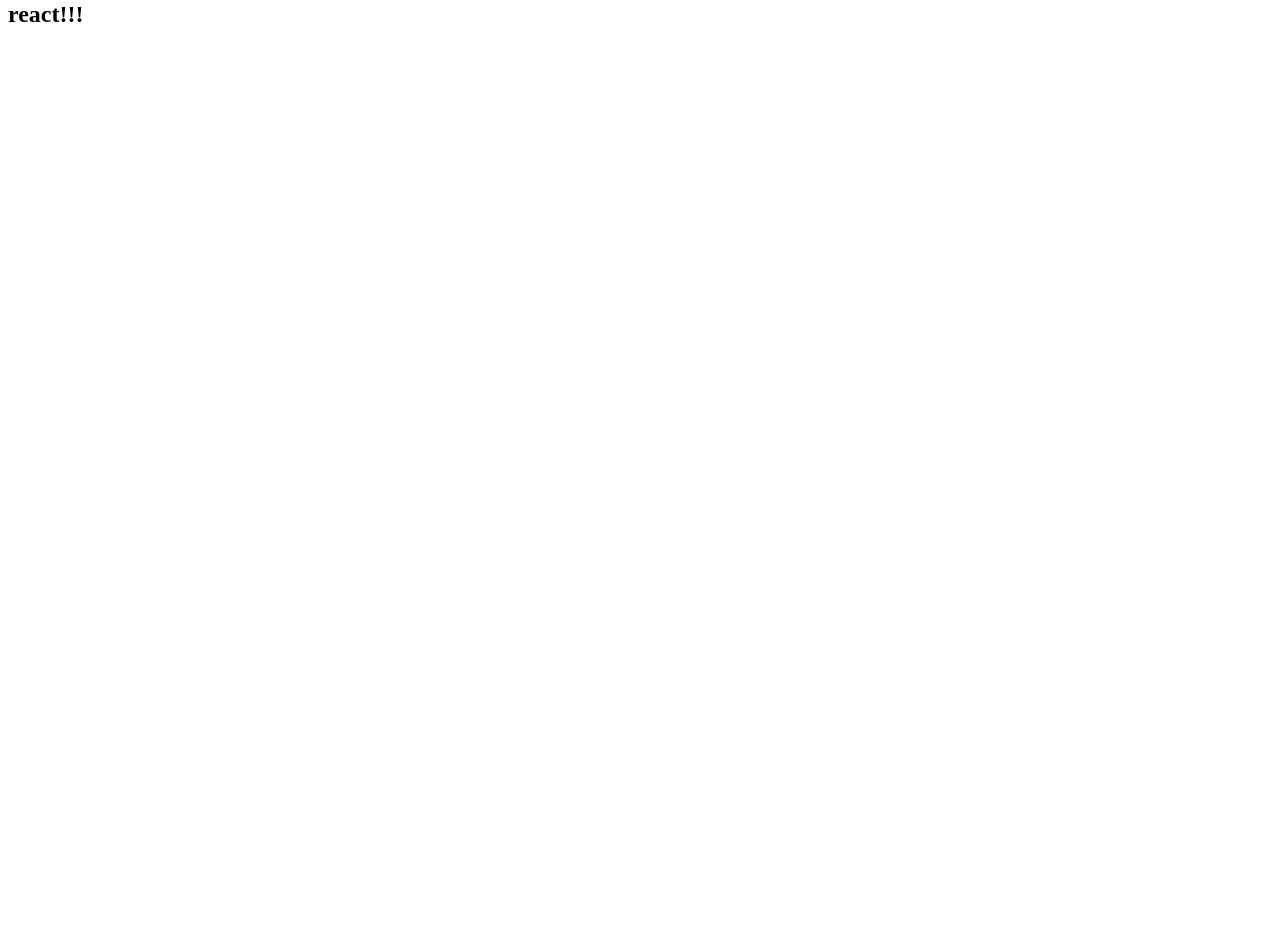
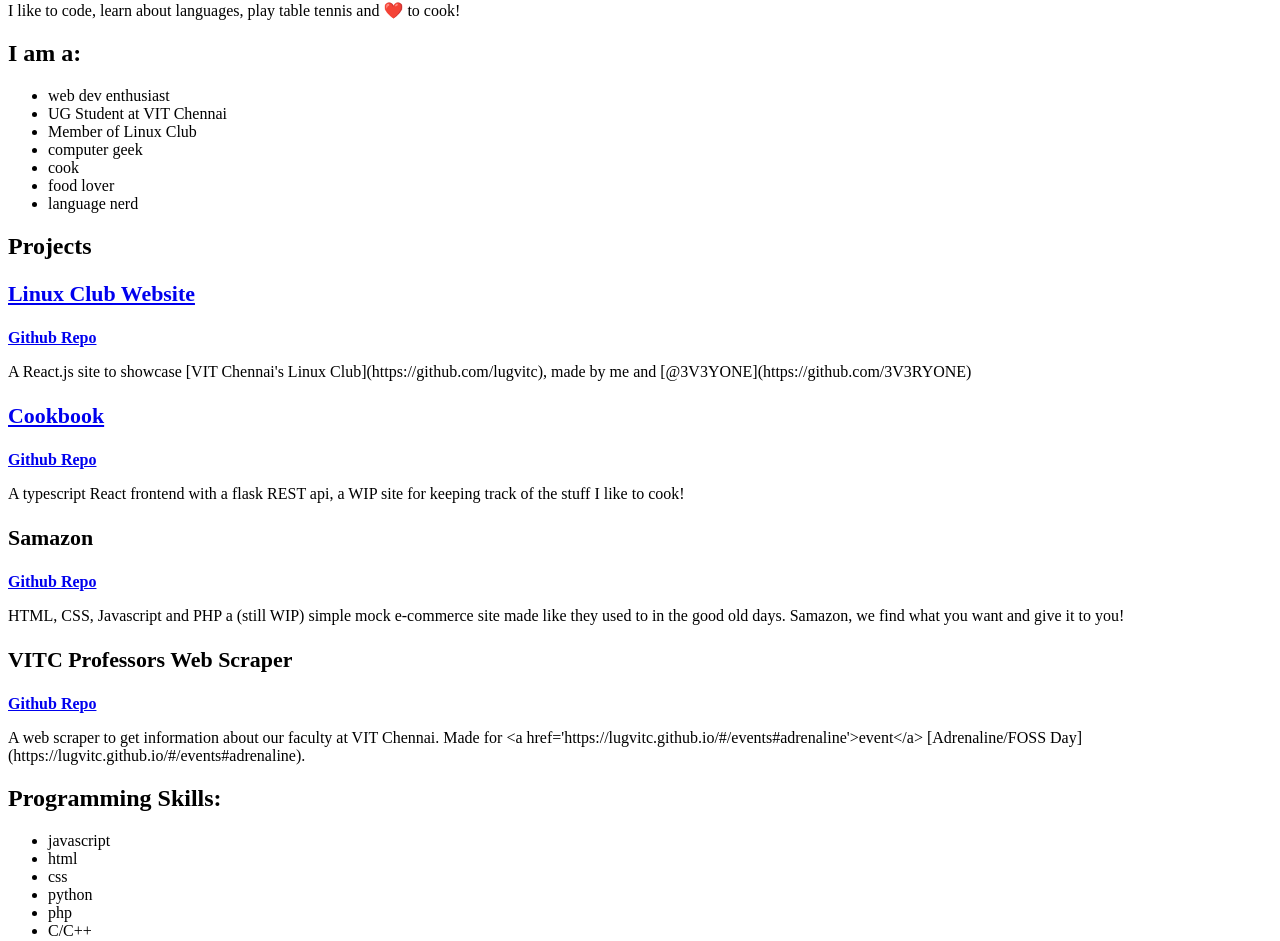
Before and after one commit to The5thAxiom/portfolio-old, a React (Create React App) app: page / in a window 1280 px wide. Shown: the part 79-1020 px from the top of the page. Before the commit the page ends 800 px from the top, so only its background shows below. Built offline with nearby package versions, Linux system fonts and the light colour scheme; the HTML template or start-up script is replaced by a standard one.

Commit message:
basic info added

```diff
--- a/src/App.tsx
+++ b/src/App.tsx
@@ -1,10 +1,47 @@
 import React from 'react';
+import data from './data.json';
 
 function App() {
     return (
         <>
             <h1>Samridh</h1>
-            <h2>react!!!</h2>
+            <p>{data.intro}</p>
+            <h2>I am a:</h2>
+            <ul>
+                {data.roles.map((role, index) => (
+                    <li key={index}>{role}</li>
+                ))}
+            </ul>
+            <h2>Projects</h2>
+            {data.projects.map((project, index) => (
+                <section key={index} id={project.name}>
+                    <h3>
+                        {project.directLink ? (
+                            <h3>
+                                <a href={project.directLink}>{project.name}</a>
+                            </h3>
+                        ) : (
+                            <h3>{project.name}</h3>
+                        )}
+                    </h3>
+                    <b>
+                        <a href={project.githubLink}>Github Repo</a>
+                    </b>
+                    <p>{project.about}</p>
+                </section>
+            ))}
+            <h2>Programming Skills:</h2>
+            <ul>
+                {data.programmingSkills.map((skill, index) => (
+                    <li key={index}>{skill}</li>
+                ))}
+            </ul>
+            <h2>General Tech Skills:</h2>
+            <ul>
+                {data.techSkills.map((skill, index) => (
+                    <li key={index}>{skill}</li>
+                ))}
+            </ul>
         </>
     );
 }
--- /dev/null
+++ b/src/data.json
@@ -0,0 +1,50 @@
+{
+    "name": "Samridh Anand Paatni",
+    "intro": "I like to code, learn about languages, play table tennis and ❤️ to cook!",
+    "roles": [
+        "web dev enthusiast",
+        "UG Student at VIT Chennai",
+        "Member of Linux Club",
+        "computer geek",
+        "cook",
+        "food lover",
+        "language nerd"
+    ],
+    "projects": [
+        {
+            "name": "Linux Club Website",
+            "about": "A React.js site to showcase [VIT Chennai's Linux Club](https://github.com/lugvitc), made by me and [@3V3YONE](https://github.com/3V3RYONE)",
+            "githubLink": "https://github.com/lugvitc/lugvitc.github.io",
+            "directLink": "https://lugvitc.github.io"
+        },
+        {
+            "name": "Cookbook",
+            "about": "A typescript React frontend with a flask REST api, a WIP site for keeping track of the stuff I like to cook!",
+            "githubLink": "https://github.com/The5thAxiom/cookbook",
+            "directLink": "https://cookbook-demo-the5thaxiom.herokuapp.com"
+        },
+        {
+            "name": "Samazon",
+            "about": "HTML, CSS, Javascript and PHP a (still WIP) simple mock e-commerce site made like they used to in the good old days. Samazon, we find what you want and give it to you!",
+            "githubLink": "https://github.com/The5thAxiom/samazon",
+            "directLink": null
+        },
+        {
+            "name": "VITC Professors Web Scraper",
+            "about": "A web scraper to get information about our faculty at VIT Chennai. Made for <a href='https://lugvitc.github.io/#/events#adrenaline'>event</a> [Adrenaline/FOSS Day](https://lugvitc.github.io/#/events#adrenaline).",
+            "githubLink": "https://github.com/The5thAxiom/vitc-professor-scraper",
+            "directLink": null
+        }
+    ],
+    "programmingSkills": [
+        "javascript",
+        "html",
+        "css",
+        "python",
+        "php",
+        "C/C++",
+        "Java",
+        "Scala"
+    ],
+    "techSkills": ["vim", "LaTeX", "git/github", "bash shell"]
+}
--- a/tsconfig.json
+++ b/tsconfig.json
@@ -33,7 +33,7 @@
         // "typeRoots": [],                                  /* Specify multiple folders that act like `./node_modules/@types`. */
         // "types": [],                                      /* Specify type package names to be included without being referenced in a source file. */
         // "allowUmdGlobalAccess": true,                     /* Allow accessing UMD globals from modules. */
-        // "resolveJsonModule": true,                        /* Enable importing .json files */
+        "resolveJsonModule": true /* Enable importing .json files */,
         // "noResolve": true,                                /* Disallow `import`s, `require`s or `<reference>`s from expanding the number of files TypeScript should add to a project. */
 
         /* JavaScript Support */
```
